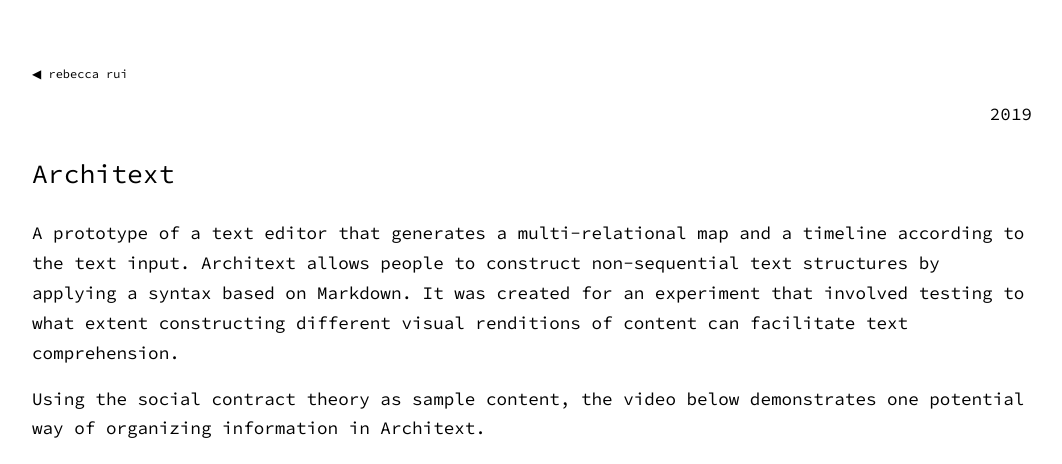
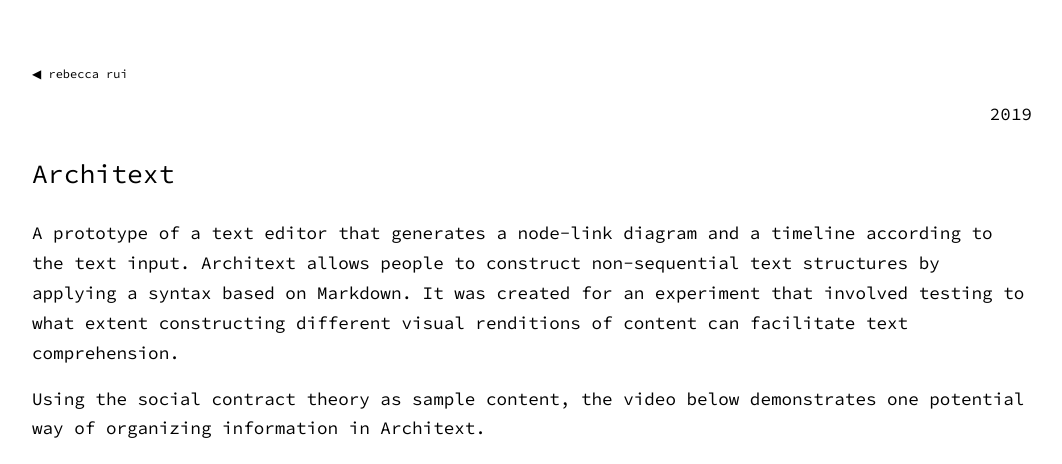
Before and after one commit to iurrrui/iurrrui.github.io, a Jekyll site: the page built from _posts/2019-12-30-architext.md, in a window 1280 px wide, cut to the strip 0-464 px from the top of the page. Shown: the whole strip, without its empty margins (108-1170 px from the left). Built offline with Jekyll 4.4.1, drawn with Linux system fonts in a browser that asks for light colours.

Commit message:
Updated text

```diff
--- a/_posts/2019-12-30-architext.md
+++ b/_posts/2019-12-30-architext.md
@@ -4,7 +4,7 @@ title: Architext
 category: project
 ---
 
-A prototype of a text editor that generates a multi-relational map and a timeline according to the text input. Architext allows people to construct non-sequential text structures by applying a syntax based on Markdown. It was created for an experiment that involved testing to what extent constructing different visual renditions of content can facilitate text comprehension.
+A prototype of a text editor that generates a node-link diagram and a timeline according to the text input. Architext allows people to construct non-sequential text structures by applying a syntax based on Markdown. It was created for an experiment that involved testing to what extent constructing different visual renditions of content can facilitate text comprehension.
 
 <!-- A multi-relational map is generally defined as a diagrammatical representation of knowledge with a node-link structure that communicates and specifies the relationships among concepts in a given knowledge domain. The most extensive body of research on multi-relational maps has been conducted by researchers seeking to facilitate text comprehension. It has been consistently shown that multi-relational maps are more effective than merely reading the textual rendition of content, such as a summary or a list of main points. Architext aims to facilitate text comprehension and knowledge management by enabling people to construct non-sequential text structures that result in different visual outputs of the same content. -->
 
```
Also changed, not shown: _posts/2020-07-11-one-puzzle-two-ways-of-puzzling.md (+3 -1 lines), _posts/2022-02-01-nexae-a-digital-document-system.md (+3 -3 lines).
